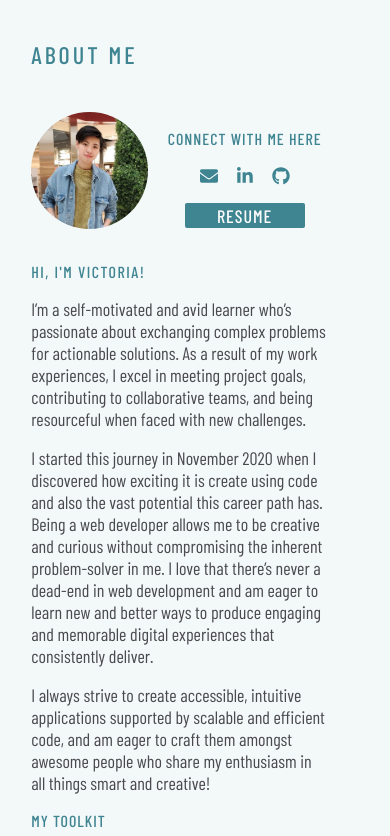
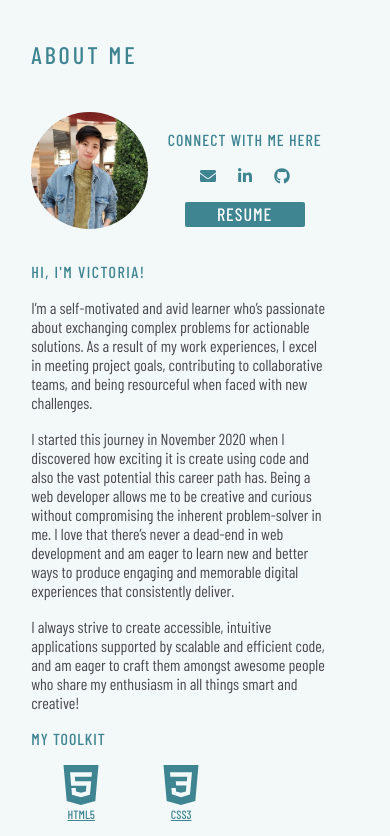
Before and after one commit to vkwho4250/vh-portfolio, a React (Create React App) app: page / in a window 390 px wide. Shown: the part 888-1724 px from the top of the page. Built offline with nearby package versions, Linux system fonts and the light colour scheme; a web font is replaced by a local one.

Commit message:
added visual features for mobile view

```diff
--- a/src/App.scss
+++ b/src/App.scss
@@ -10,12 +10,13 @@
 html {
   font-size: 6.25%;
   scroll-behavior: smooth;
+  overflow-x: hidden;
 }
 
 body {
   width: 100vw;
   font-family: "Barlow Condensed", sans-serif;
-   font-size: calc(max(1vw, 18rem));
+  font-size: calc(max(1vw, 16rem));
   font-weight: 400;
   color: darken($text-color, 10%);
   background: $soft-white;
@@ -85,6 +86,7 @@ span {
 a {
   text-decoration: none;
   color: inherit;
+  cursor: pointer;
 }
 
 li {
@@ -115,3 +117,9 @@ svg.icon {
 .no-display {
   display: none;
 }
+
+@media only screen and (max-width: 414px) {
+  * {
+    cursor: initial;
+  }
+}
--- a/src/components/Cursor.js
+++ b/src/components/Cursor.js
@@ -7,6 +7,26 @@ function Cursor({ cursorActive }) {
   const positionX = useMotionValue(0);
   const positionY = useMotionValue(0);
   const [hideCursor, setHideCursor] = useState(false);
+  const [removeCursor, setRemoveCursor] = useState(false);
+
+  // remove dot effect if small screen
+  useEffect(() => {
+    const handleDeviceLayout = () => {
+      if (window.innerWidth < 414) {
+        setRemoveCursor(true);
+      } else {
+        setRemoveCursor(false);
+      }
+    };
+
+    handleDeviceLayout();
+
+    window.addEventListener("resize", handleDeviceLayout);
+
+    return () => {
+      window.removeEventListener("resize", handleDeviceLayout);
+    };
+  }, []);
 
   useEffect(() => {
     const moveCursor = (e) => {
@@ -36,7 +56,7 @@ function Cursor({ cursorActive }) {
   return (
     <div>
       <motion.div
-        className={`cursor ${hideCursor ? "no-display" : null}`}
+        className={`cursor ${hideCursor || removeCursor ? "no-display" : null}`}
         style={{
           translateX: positionX,
           translateY: positionY,
--- a/src/components/Tech.js
+++ b/src/components/Tech.js
@@ -57,7 +57,9 @@ function Tech({ tech, techInFocus, changeTechInFocus, changeCursorActive }) {
           className="tech-icon"
           alt={tech.name}
         ></img>
-        <p>{tech.name}</p>
+        <p className={tech.projects.length !== 0 ? "emphasis" : null}>
+          {tech.name}
+        </p>
       </motion.div>
       <motion.div
         className={`content ${tech.projects.length !== 0 ? "projects" : ""}`}
--- a/src/components/Tech.scss
+++ b/src/components/Tech.scss
@@ -42,3 +42,12 @@
     }
   }
 }
+
+@media only screen and (max-width: 414px) {
+  .emphasis {
+    text-decoration: underline;
+    cursor: pointer;
+    color: $green-blue;
+    font-weight: 500;
+  }
+}
```
Also changed, not shown: src/components/Cursor.scss (indentation only). Lines whose indentation alone changed are shown as unchanged.
